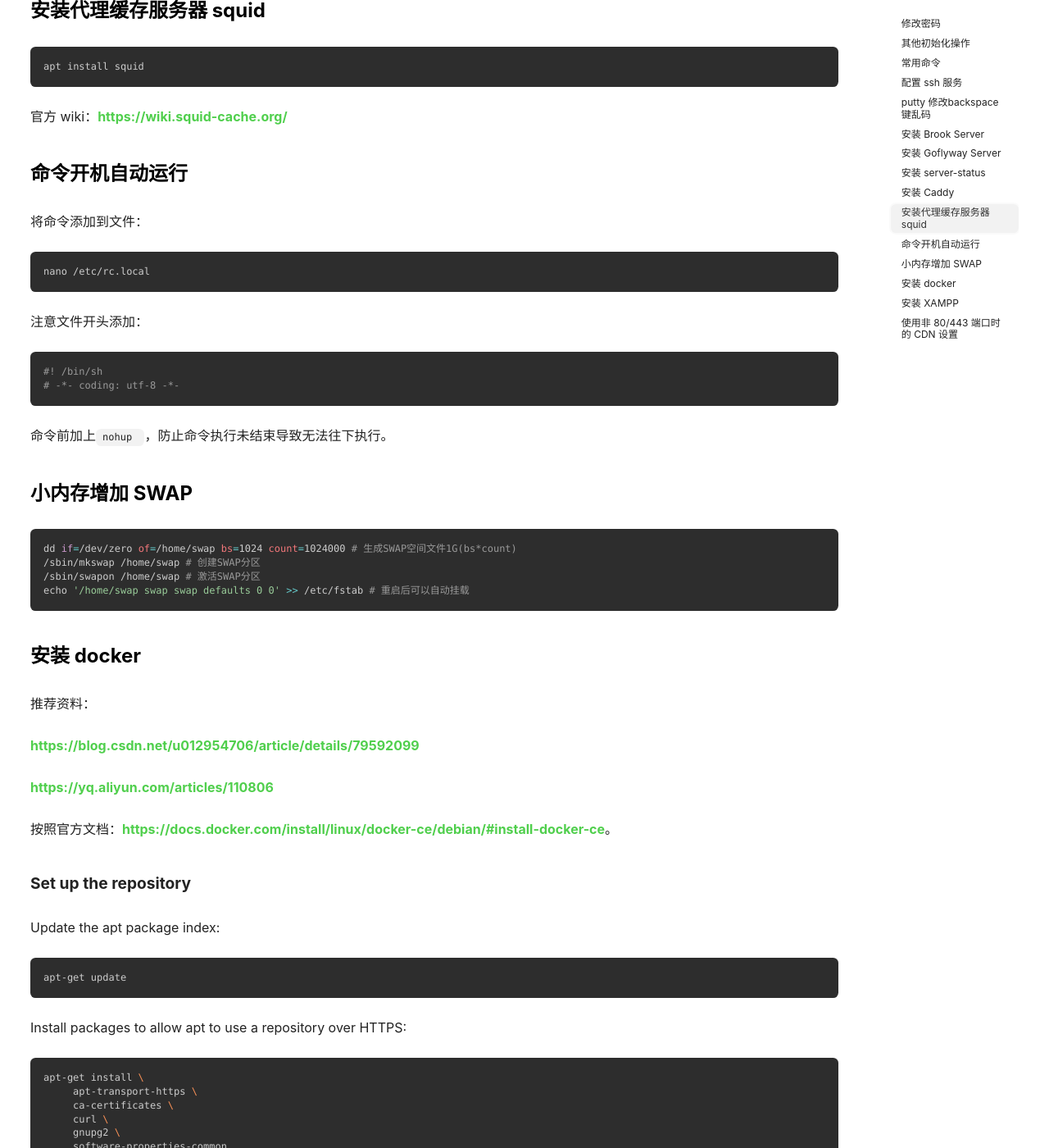
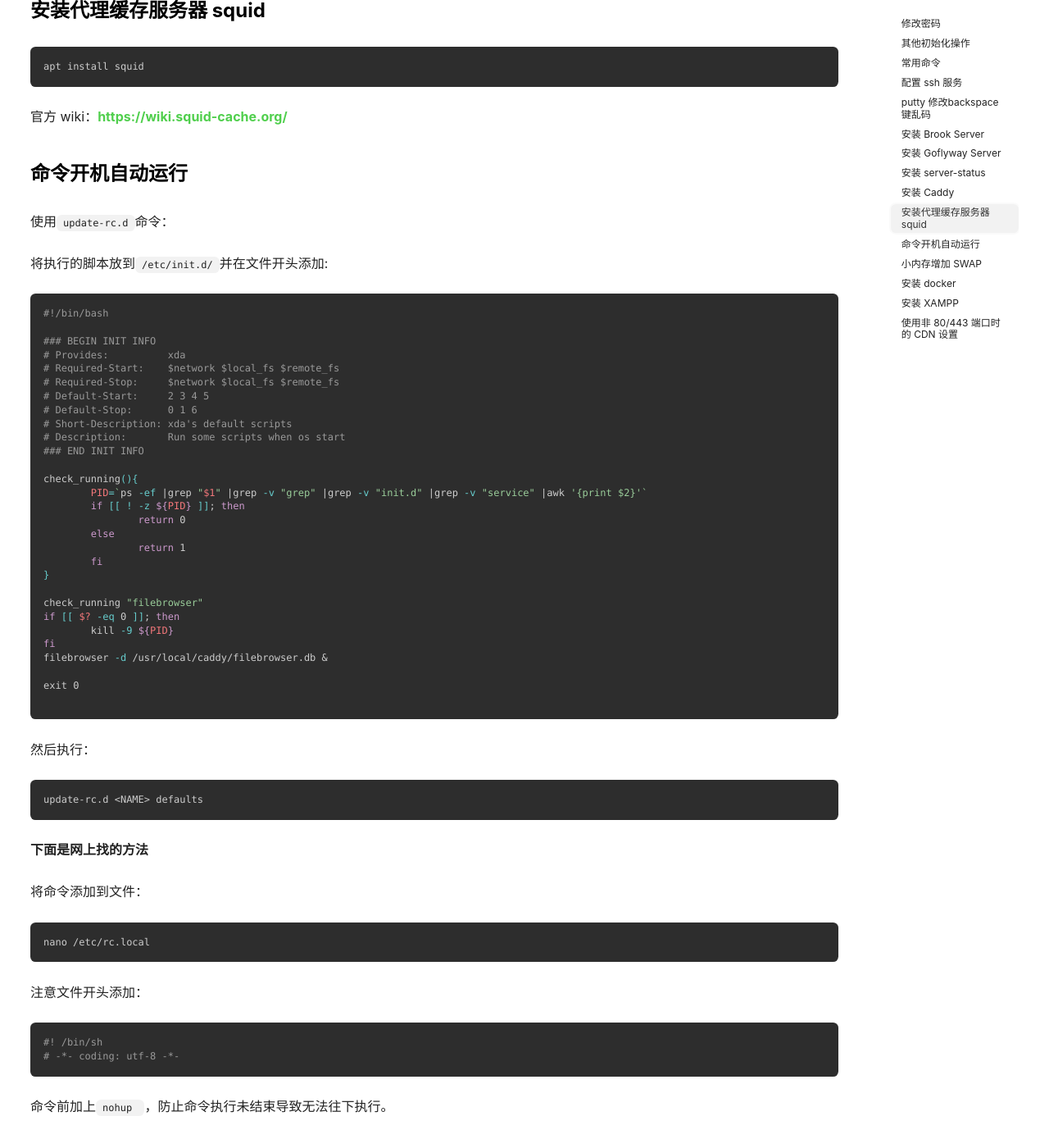
Before and after one commit to thianda91/thianda91.github.io, a Jekyll site: the page built from _posts/2018-09-25-vps-init.md, in a window 1280 px wide and 1400 px high, scrolled down 5943 px. Shown: the whole window at 82% size. Built offline with Jekyll 4.4.1, drawn with Linux system fonts in a browser that asks for light colours; nearby versions of some CDN libraries; comment, search, counter and statistics services are not loaded; some of the changed text lies outside the part shown.

Commit message:
update some posts

````diff
--- a/_posts/2018-09-25-vps-init.md
+++ b/_posts/2018-09-25-vps-init.md
@@ -280,6 +280,50 @@ apt install squid
 
 ### 命令开机自动运行
 
+使用`update-rc.d`命令：
+
+将执行的脚本放到`/etc/init.d/`并在文件开头添加:
+
+```sh
+#!/bin/bash
+
+### BEGIN INIT INFO
+# Provides:          xda
+# Required-Start:    $network $local_fs $remote_fs
+# Required-Stop:     $network $local_fs $remote_fs
+# Default-Start:     2 3 4 5
+# Default-Stop:      0 1 6
+# Short-Description: xda's default scripts
+# Description:       Run some scripts when os start
+### END INIT INFO
+
+check_running(){
+        PID=`ps -ef |grep "$1" |grep -v "grep" |grep -v "init.d" |grep -v "service" |awk '{print $2}'`
+        if [[ ! -z ${PID} ]]; then
+                return 0
+        else
+                return 1
+        fi
+}
+
+check_running "filebrowser"
+if [[ $? -eq 0 ]]; then
+        kill -9 ${PID}
+fi
+filebrowser -d /usr/local/caddy/filebrowser.db &
+
+exit 0
+
+```
+
+然后执行：
+
+```sh
+update-rc.d <NAME> defaults
+```
+
+**下面是网上找的方法**
+
 将命令添加到文件：
 
 ```sh
````
Also changed, not shown: other parts of _posts/2018-09-25-vps-init.md (+1 -1 lines), _posts/2019-01-12-write-python-package.md (+1 -1 lines), _posts/2019-01-21-vhost-collections.md (+12 -0 lines), _posts/2019-03-09-python-whys.md (+11 -3 lines).
